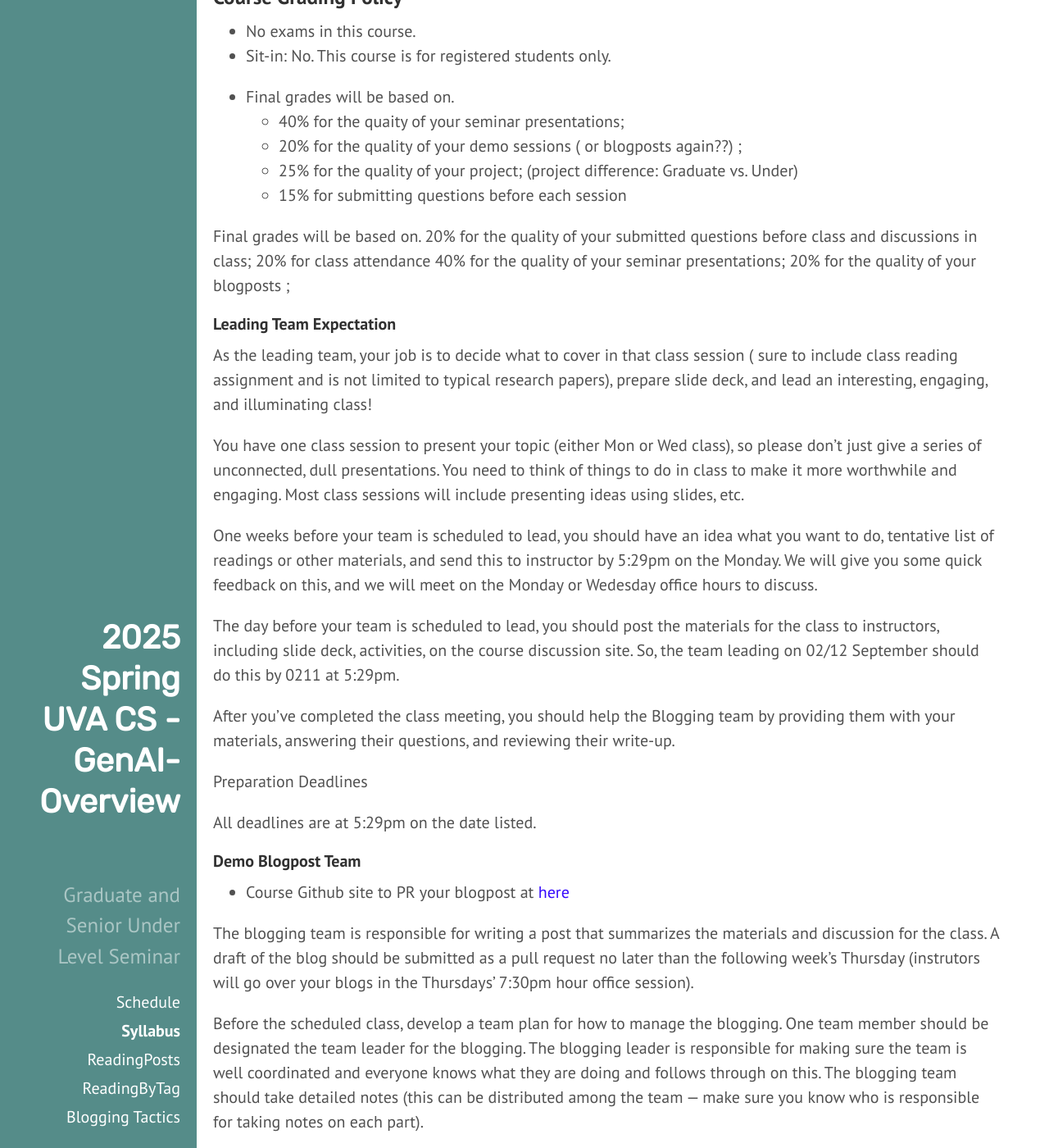
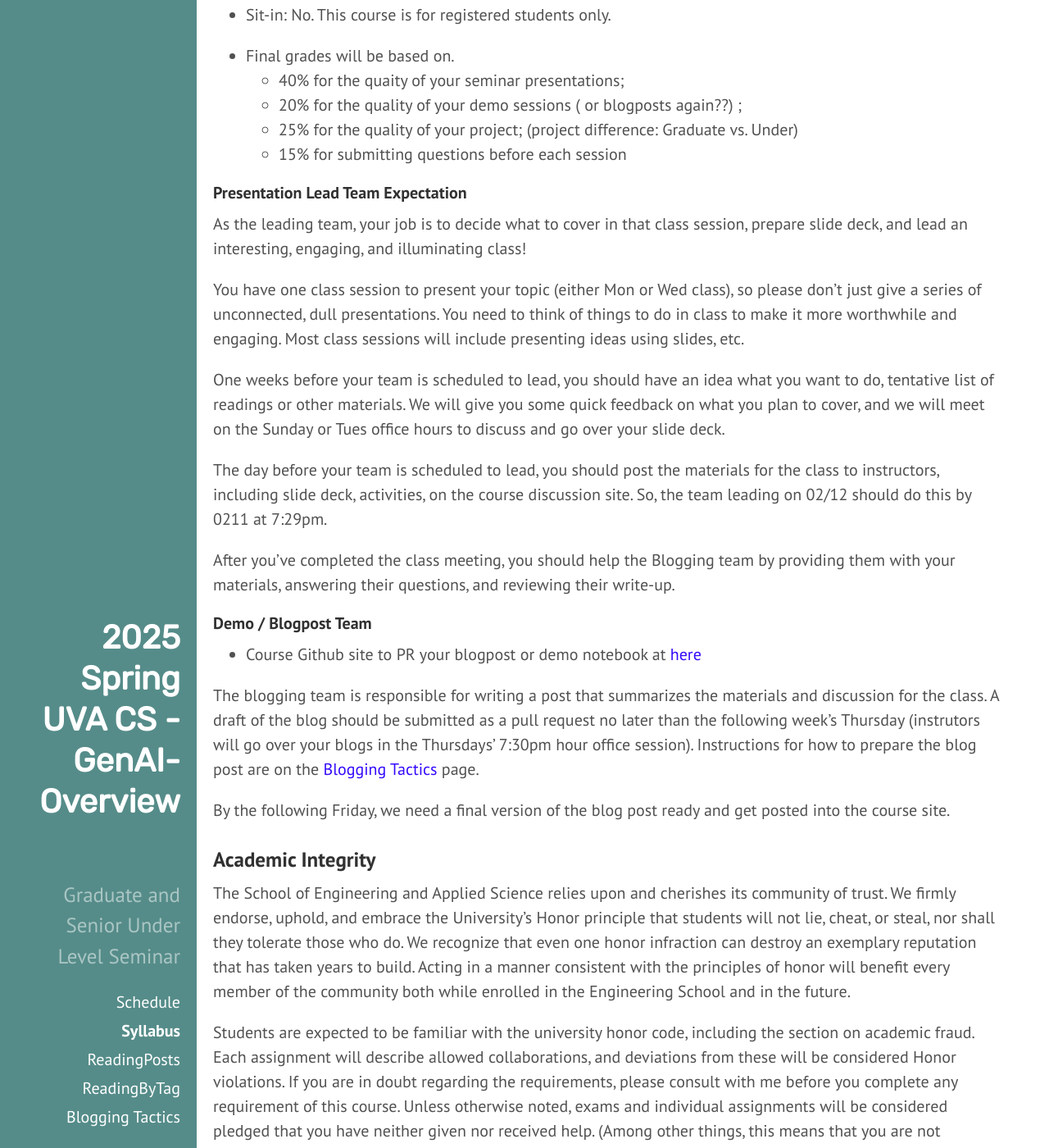
Before and after one commit to qiyanjun/2025sp-GenAI-overview, a Jekyll site: the page built from About.md, in a window 1280 px wide and 1400 px high, scrolled down 1823 px. Shown: the whole window at 82% size. Built offline with Jekyll 4.4.1, drawn with Linux system fonts in a browser that asks for light colours; some of the changed text lies outside the part shown.

Commit message:
update grading policy

```diff
--- a/About.md
+++ b/About.md
@@ -20,7 +20,7 @@
 + MoWe 3:30pm - 4:45pm
 + Olsson Hall 009
 
-+ Each class session starts by a presentation (lecture) by a student group, and ended with classroom discussion on the collected and new questions. After each class session, another team of students will write a blogpost on the topic. All the students are required to read every session's required readings before it is discussed in a class, and sent their questions through Collab in advance.
++ Each class session starts by a presentation (lecture) by a student group, and ended with classroom discussion on the collected questions. After each class session, part of the team of students will write a blogpost or present a demo on the topic. All the students are required to read every session's required readings before it is discussed in a class, and sent their questions through Canvas in advance.
 
 
 + It is quite hard to make important topics of Generative AI fit on a one-semester schedule.  We aim to make the course reasonably digestible in an seminar team-learning manner. Our goals here are to highlight the most timing research topics relating to GenAI. We think this teaching style provides students with research centered learning on both knowledge and workflows, helping them build a quick understanding of State-of-the-Art in GenAI.
@@ -33,31 +33,30 @@
 
 Students in the seminar are expected to:
 
-+ For each session, there will be a team of students charged with preparing a topic, analyzing, delivering a lecture and leading the classroom discussions. Another team of students is charged with writing a blog post about that class.
++ For each session, there will be a team of students charged with preparing a topic, analyzing, delivering a lecture and leading the classroom discussions. Part of the same team of students is charged with writing a blog post about that topic.
 
-+ We plan in a way that wtudents responsible for posting the blog summary will be different from the ones charged with leading the topic discussion, but should work closely with the leaders on the posted write-up.
++ Participate actively in class meetings. This means being prepared to contribute by doing the assigned preparation (which will typically involve reading a few research papers, but may involve other things also) and thinking about the materials deeply to be able to contribute well to discussions. Part of this preparation will involve posting questions before each class.
 
-+ Participate actively in class meetings. This means being prepared to contribute by doing the assigned preparation (which will typically involve reading a few research papers, but may involve other things also) and thinking about the materials deeply to be able to contribute well to discussions. Part of this preparation will involve writing and posting questions before each class.
-
-+ Each team is expected to include 4 to 5 students.
++ Each team is expected to include 6 to 7 students.
 
 ### Course Websites
 
-+ Course schedule and materials  @ [xxx](xx)
++ Course schedule and materials  @ [https://qiyanjun.github.io/2025sp-GenAI-overview/](https://qiyanjun.github.io/2025sp-GenAI-overview/)
 
-+ Discussion and assignment submissions via [Cavas site:]()
++ Discussion and assignment submissions via [Cavas site:](https://canvas.its.virginia.edu)
 
-+ Course annoucement via: [xx](xx)
++ Course annoucement via: [2025sp-genai-overview-13860901@mail.canvas.its.virginia.edu](2025sp-genai-overview-13860901@mail.canvas.its.virginia.edu)
 
 
-+  Corrections or comments to [yanjun@virginia.edu](mailto:xxx)
++  Corrections or comments to [yanjun@virginia.edu](mailto:25sp_spec_top-1386091921101@mail.canvas.its.virginia.edu)
 
 + ##### Instructors:
-  - Prof. Yanjun Qi / [yanjun@virginia.edu](mailto:yanjun@virginia.edu);
-  - TA: [xx](mailto:)
+  - Prof. Yanjun Qi / [yanjun@virginia.edu](mailto:25sp_spec_top-1386091921101@mail.canvas.its.virginia.edu);
+  - TA: [Guangzhi Xiong](mailto:25sp_spec_top-1386091921101@mail.canvas.its.virginia.edu)
   - Instructor office hour: Tue: 7:30pm via Zoom
-  - TA office hours: TBD: 7:30pm via Zoom
-  - Demo/Blogging guide hour: Thur 7:30pm via Zoom
+  - TA office hours: 11am-noon Mon / Wed
+  - Presentation guiding hours: Sun 7:30pm via Zoom / Tue 7:30pm via Zoom
+  - Demo/Blogging weekly check hour: Friday 11am via Zoom
 
 
 ### Course Grading Policy
@@ -71,43 +70,27 @@
   - 25% for the quality of your project; (project difference: Graduate vs. Under)
   - 15% for submitting questions before each session
 
-Final grades will be based on.
-20% for the quality of your submitted questions before class and discussions in class;
-20% for class attendance
-40% for the quality of your seminar presentations;
-20% for the quality of your blogposts ;
 
+#### Presentation Lead Team Expectation
 
-#### Leading Team Expectation
-
-As the leading team, your job is to decide what to cover in that class session ( sure to include class reading assignment and is not limited to typical research papers), prepare slide deck, and lead an interesting, engaging, and illuminating class!
+As the leading team, your job is to decide what to cover in that class session, prepare slide deck, and lead an interesting, engaging, and illuminating class!
 
 You have one class session to present your topic (either Mon or Wed class), so please don’t just give a series of unconnected, dull presentations. You need to think of things to do in class to make it more worthwhile and engaging. Most class sessions will include presenting ideas using slides, etc.
 
-One weeks before your team is scheduled to lead, you should have an idea what you want to do, tentative list of readings or other materials, and send this to instructor by 5:29pm on the Monday. We will give you some quick feedback on this, and we will meet on the Monday or Wedesday office hours to discuss.
+One weeks before your team is scheduled to lead, you should have an idea what you want to do, tentative list of readings or other materials. We will give you some quick feedback on what you plan to cover, and we will meet on the Sunday or Tues office hours to discuss and go over your slide deck.
 
-The day before your team is scheduled to lead, you should post the materials for the class to instructors, including slide deck,  activities, on the course discussion site. So, the team leading on 02/12 September should do this by 0211 at 5:29pm.
+The day before your team is scheduled to lead, you should post the materials for the class to instructors, including slide deck,  activities, on the course discussion site. So, the team leading on 02/12  should do this by 0211 at 7:29pm.
 
 After you’ve completed the class meeting, you should help the Blogging team by providing them with your materials, answering their questions, and reviewing their write-up.
 
-Preparation Deadlines
 
-All deadlines are at 5:29pm on the date listed.
+#### Demo / Blogpost Team
 
++ Course Github site to PR your blogpost or demo notebook at [here](https://github.com/qiyanjun/2025sp-GenAI-overview)
 
-#### Demo Blogpost Team
+The blogging team is responsible for writing a post that summarizes the materials and discussion for the class. A draft of the blog should be submitted as a pull request no later than the following week's Thursday  (instrutors will go over your blogs in the Thursdays' 7:30pm hour office session). Instructions for how to prepare the blog post are on the [Blogging Tactics](https://qiyanjun.github.io/2025sp-GenAI-overview//BloggingTactics/) page.
 
-+ Course Github site to PR your blogpost at [here](xx)
-
-The blogging team is responsible for writing a post that summarizes the materials and discussion for the class. A draft of the blog should be submitted as a pull request no later than the following week's Thursday  (instrutors will go over your blogs in the Thursdays' 7:30pm hour office session).
-
-Before the scheduled class, develop a team plan for how to manage the blogging. One team member should be designated the team leader for the blogging. The blogging leader is responsible for making sure the team is well coordinated and everyone knows what they are doing and follows through on this. The blogging team should take detailed notes (this can be distributed among the team — make sure you know who is responsible for taking notes on each part).
-
-Note that as the blogging team, you are expected get the questions from the TA, answer questions in the blog to select important questions. You are not expected to lead the class, but you are expected to participate actively in the class.
-
-By the Monday following class, have a draft of the blog post ready, and share it with the rest of the class (including the leading team,  instructors and coordinators) for comments. Instructions for how to prepare the blog post are on the [Blogging Tactics](xx/BloggingTactics/) page.
-
-By the following Friday, have a final version of the blog post ready and get posted into the course site.
+By the following Friday, we need a final version of the blog post ready and get posted into the course site.
 
 
 ### Academic Integrity
```
Also changed, not shown: _contents/S0-L16.md (+3 -0 lines).
